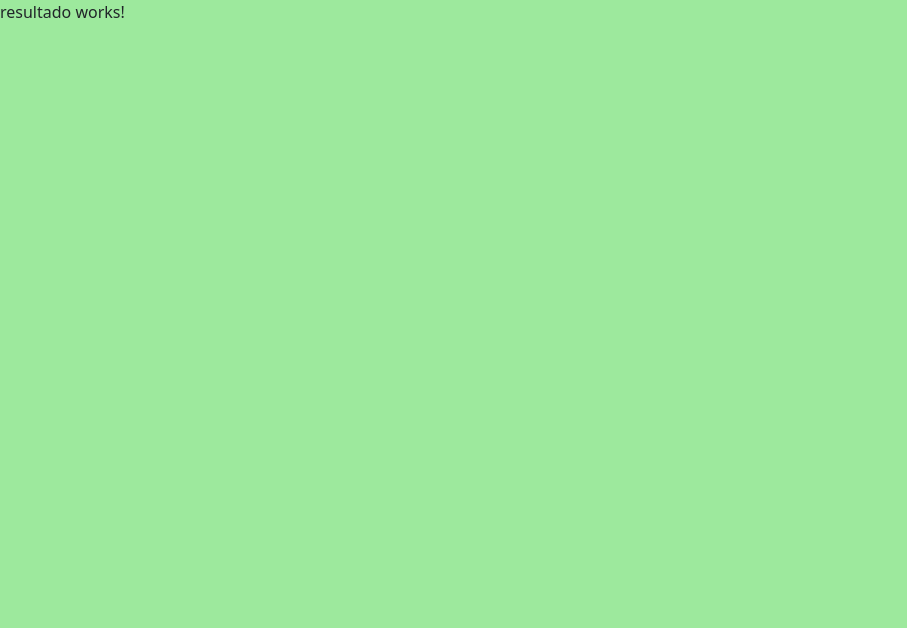
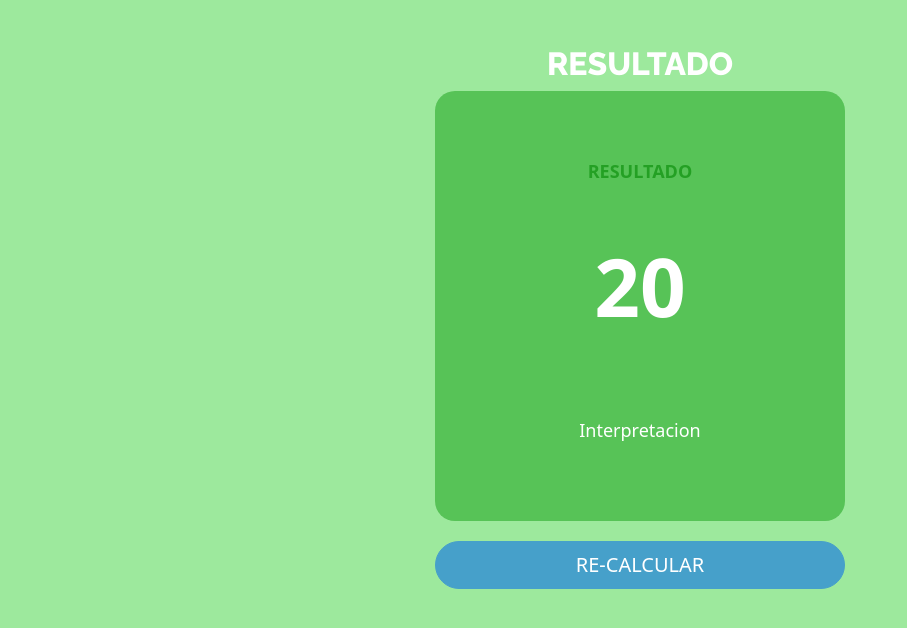
Before and after one commit to BegoCaceres/BMICalculadora, an Angular app: page /resultado in a window 1280 px wide. Shown: the top 628 px of the page, without its empty margins (0-907 px from the left). Built offline with nearby package versions, Linux system fonts and the light colour scheme.

Commit message:
html componente resultado

```diff
--- a/src/app/components/inicio/inicio.component.html
+++ b/src/app/components/inicio/inicio.component.html
@@ -67,7 +67,6 @@
         <!--Boton (Calcular)-->
         <div class="row">
             <div class="col-lg-12">
-                <!--routerLink="/resultado" hace que la ruta vaya al componente resultado-->
                 <button (click)="calcularBMI()" class="btn btn-primary btn-lg btn-block btn-color">Calcular</button>
             </div>
         </div>
--- a/src/app/components/resultado/resultado.component.css
+++ b/src/app/components/resultado/resultado.component.css
@@ -0,0 +1,25 @@
+.fondoItem{
+    background-color: rgb(87, 195, 87);
+    height: 430px;
+    border-radius: 20px;
+    color:white;
+}
+
+.resultado{
+    color:rgb(36, 160, 36);
+    font-size: 18px;
+    text-transform: uppercase;
+    font-weight: 700;
+}
+
+.estiloNumero{
+    font-size: 80px;
+    font-weight: 700;
+    padding-top: 25px;
+    padding-bottom: 45px;
+}
+
+.interpretacion{
+    margin:10px;
+    font-size: 18px;
+}
--- a/src/app/components/resultado/resultado.component.html
+++ b/src/app/components/resultado/resultado.component.html
@@ -1 +1,20 @@
-<p>resultado works!</p>
+<div class="row">
+    <div class="col-lg-4 offset-lg-4">
+<h2 class="titulo">RESULTADO</h2>
+<div class="col-lg-12">
+    <div class="fondoItem">
+       <div class="contenedor">
+           <p class="resultado">Resultado</p>
+           <p class ="estiloNumero">20</p>
+           <p class="interpretacion">Interpretacion</p>
+       </div>
+    </div>
+</div>
+<div class="row">
+    <div class="col-lg-12">
+        <!--routerLink="/" hace que la ruta vaya al componente raiz-->
+        <button routerLink="/" class="btn btn-primary btn-lg btn-color">RE-CALCULAR</button>
+    </div>
+</div>
+</div>
+</div>
```
